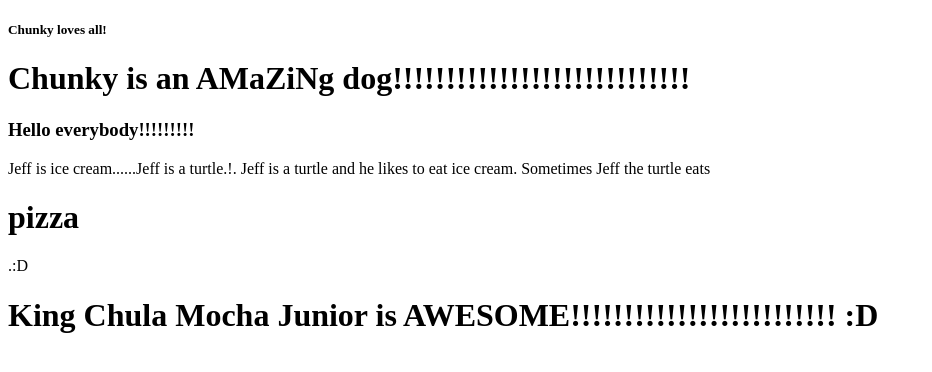
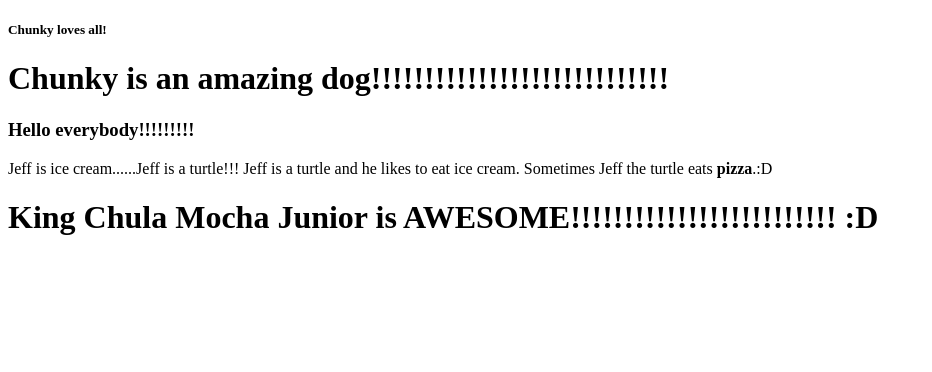
Before and after one commit to Fayeemf/CoolWebsite, a plain HTML site: page Index.html in a window 1280 px wide. Shown: the whole page, without its empty margins (0-932 px from the left). Drawn offline with Linux system fonts and the light colour scheme.

Commit message:
fixed up the code a little

```diff
--- a/Index.html
+++ b/Index.html
@@ -1,15 +1,14 @@
 <!DOCTYPE html>
 <html>
 <head>
-    <title>Our Cool website</title>
-
+    <title>Our Cool Website</title>
 </head>
 <body>
     <h5>Chunky loves all!</h5>
-    <h1>Chunky is an AMaZiNg dog!!!!!!!!!!!!!!!!!!!!!!!!!!!!</h1>
-  <h3>Hello everybody!!!!!!!!!</h3>
- Jeff is ice cream......Jeff is a turtle.!.
-  Jeff is a turtle and he likes to eat ice cream. Sometimes Jeff the turtle eats <h1>pizza</h1>.:D
- <h1>King Chula Mocha Junior is AWESOME!!!!!!!!!!!!!!!!!!!!!!!!! :D</h1>
+    <h1>Chunky is an amazing dog!!!!!!!!!!!!!!!!!!!!!!!!!!!!</h1>
+    <h3>Hello everybody!!!!!!!!!</h3>
+    Jeff is ice cream......Jeff is a turtle!!!
+    Jeff is a turtle and he likes to eat ice cream. Sometimes Jeff the turtle eats <b>pizza</b>.:D
+    <h1>King Chula Mocha Junior is AWESOME!!!!!!!!!!!!!!!!!!!!!!!!! :D</h1>
 </body>
 </html>
```
